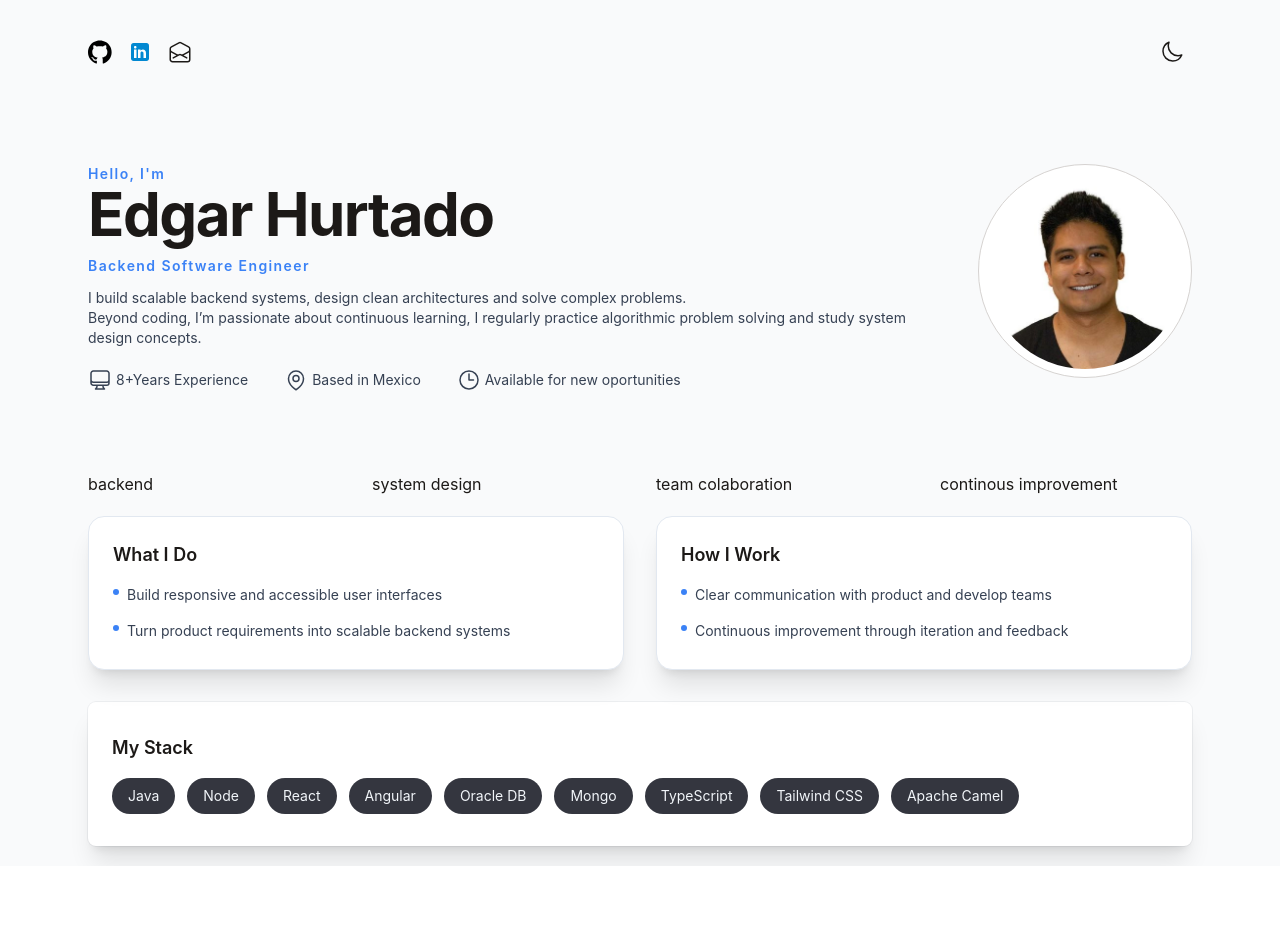
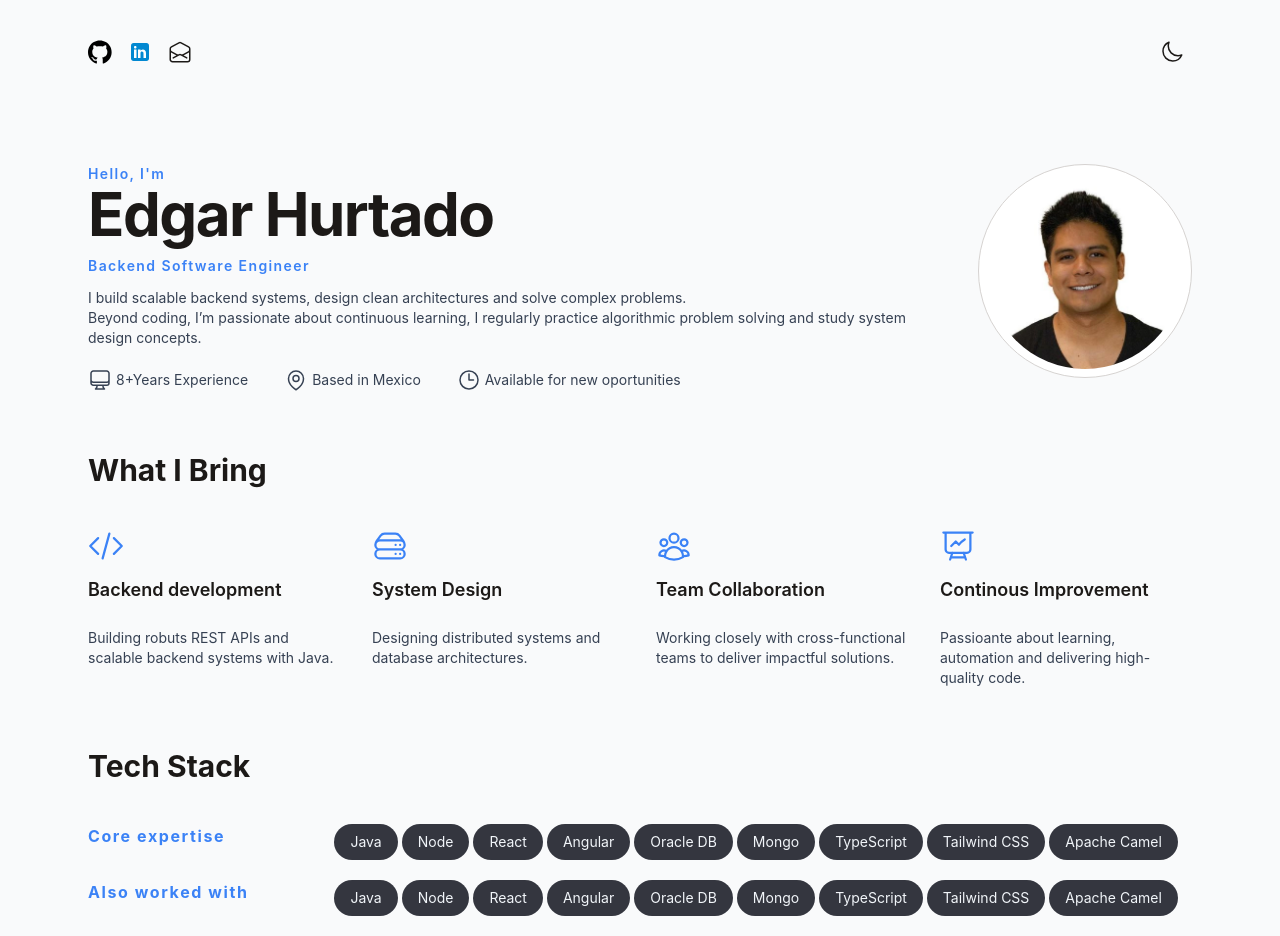
Before and after one commit to edgarhurtado27/spa-profile, a React (Vite) app: page / in a window 1280 px wide. Before the commit the page ends 866 px from the top, so only its background shows below. Built offline with nearby package versions, Linux system fonts and the light colour scheme.

Commit message:
Redesign implemented based on ai propossal

```diff
--- a/src/HeroComponent.tsx
+++ b/src/HeroComponent.tsx
@@ -186,31 +186,65 @@ function HeroComponent() {
             </p>
 
             <div className="flex gap-9 items-center mt-5 text-gray-700 dark:text-gray-400 mt-2 text-sm">
-
               <div className="flex gap-1 items-center align-start">
-<svg xmlns="http://www.w3.org/2000/svg" fill="none" viewBox="0 0 24 24" stroke-width="1.5" stroke="currentColor" className="size-6">
-  <path stroke-linecap="round" stroke-linejoin="round" d="M9 17.25v1.007a3 3 0 0 1-.879 2.122L7.5 21h9l-.621-.621A3 3 0 0 1 15 18.257V17.25m6-12V15a2.25 2.25 0 0 1-2.25 2.25H5.25A2.25 2.25 0 0 1 3 15V5.25m18 0A2.25 2.25 0 0 0 18.75 3H5.25A2.25 2.25 0 0 0 3 5.25m18 0V12a2.25 2.25 0 0 1-2.25 2.25H5.25A2.25 2.25 0 0 1 3 12V5.25" />
+                <svg
+                  xmlns="http://www.w3.org/2000/svg"
+                  fill="none"
+                  viewBox="0 0 24 24"
+                  stroke-width="1.5"
+                  stroke="currentColor"
+                  className="size-6"
+                >
+                  <path
+                    stroke-linecap="round"
+                    stroke-linejoin="round"
+                    d="M9 17.25v1.007a3 3 0 0 1-.879 2.122L7.5 21h9l-.621-.621A3 3 0 0 1 15 18.257V17.25m6-12V15a2.25 2.25 0 0 1-2.25 2.25H5.25A2.25 2.25 0 0 1 3 15V5.25m18 0A2.25 2.25 0 0 0 18.75 3H5.25A2.25 2.25 0 0 0 3 5.25m18 0V12a2.25 2.25 0 0 1-2.25 2.25H5.25A2.25 2.25 0 0 1 3 12V5.25"
+                  />
                 </svg>
                 <p>8+Years Experience</p>
               </div>
 
-
               <div className="flex gap-1 items-center align-start">
-<svg xmlns="http://www.w3.org/2000/svg" fill="none" viewBox="0 0 24 24" stroke-width="1.5" stroke="currentColor" class="size-6">
-  <path stroke-linecap="round" stroke-linejoin="round" d="M15 10.5a3 3 0 1 1-6 0 3 3 0 0 1 6 0Z" />
-  <path stroke-linecap="round" stroke-linejoin="round" d="M19.5 10.5c0 7.142-7.5 11.25-7.5 11.25S4.5 17.642 4.5 10.5a7.5 7.5 0 1 1 15 0Z" />
+                <svg
+                  xmlns="http://www.w3.org/2000/svg"
+                  fill="none"
+                  viewBox="0 0 24 24"
+                  stroke-width="1.5"
+                  stroke="currentColor"
+                  class="size-6"
+                >
+                  <path
+                    stroke-linecap="round"
+                    stroke-linejoin="round"
+                    d="M15 10.5a3 3 0 1 1-6 0 3 3 0 0 1 6 0Z"
+                  />
+                  <path
+                    stroke-linecap="round"
+                    stroke-linejoin="round"
+                    d="M19.5 10.5c0 7.142-7.5 11.25-7.5 11.25S4.5 17.642 4.5 10.5a7.5 7.5 0 1 1 15 0Z"
+                  />
                 </svg>
                 <p>Based in Mexico</p>
               </div>
 
               <div className="flex gap-1 items-center align-start">
-<svg xmlns="http://www.w3.org/2000/svg" fill="none" viewBox="0 0 24 24" stroke-width="1.5" stroke="currentColor" class="size-6">
-  <path stroke-linecap="round" stroke-linejoin="round" d="M12 6v6h4.5m4.5 0a9 9 0 1 1-18 0 9 9 0 0 1 18 0Z" />
+                <svg
+                  xmlns="http://www.w3.org/2000/svg"
+                  fill="none"
+                  viewBox="0 0 24 24"
+                  stroke-width="1.5"
+                  stroke="currentColor"
+                  class="size-6"
+                >
+                  <path
+                    stroke-linecap="round"
+                    stroke-linejoin="round"
+                    d="M12 6v6h4.5m4.5 0a9 9 0 1 1-18 0 9 9 0 0 1 18 0Z"
+                  />
                 </svg>
 
                 <p> Available for new oportunities</p>
               </div>
-
             </div>
           </section>
 
@@ -225,61 +259,126 @@ border border-stone-300 dark:border-zinc-800 p-2"
 
         {/* What I Bring! */}
 
+        <div className="mt-15">
+          <h1 className="text-3xl font-bold">What I Bring</h1>
+        </div>
 
         <div
-          className="mt-20 grid
+          className="mt-10 grid
     grid-cols-1
     lg:grid-cols-4
     gap-8"
         >
+          <div className="flex flex-col gap-3">
+            <svg
+              xmlns="http://www.w3.org/2000/svg"
+              fill="none"
+              viewBox="0 0 24 24"
+              stroke-width="1.5"
+              stroke="currentColor"
+              className="size-9 text-[#3B82F6] dark:text-blue-300"
+            >
+              <path
+                stroke-linecap="round"
+                stroke-linejoin="round"
+                d="M17.25 6.75 22.5 12l-5.25 5.25m-10.5 0L1.5 12l5.25-5.25m7.5-3-4.5 16.5"
+              />
+            </svg>
+            <h2 className="text-lg font-semibold">Backend development</h2>
 
-        <div>backend</div>
-        <div>system design</div>
-        <div>team colaboration</div>
-        <div>continous improvement</div>
-
+            <p className="mt-3 text-gray-700 dark:text-gray-400 mt-2 text-sm">
+              Building robuts REST APIs and scalable backend systems with Java.
+            </p>
           </div>
 
+          <div className="flex flex-col gap-3">
+            <svg
+              xmlns="http://www.w3.org/2000/svg"
+              fill="none"
+              viewBox="0 0 24 24"
+              stroke-width="1.5"
+              stroke="currentColor"
+              className="size-9 text-[#3B82F6] dark:text-blue-300"
+            >
+              <path
+                stroke-linecap="round"
+                stroke-linejoin="round"
+                d="M5.25 14.25h13.5m-13.5 0a3 3 0 0 1-3-3m3 3a3 3 0 1 0 0 6h13.5a3 3 0 1 0 0-6m-16.5-3a3 3 0 0 1 3-3h13.5a3 3 0 0 1 3 3m-19.5 0a4.5 4.5 0 0 1 .9-2.7L5.737 5.1a3.375 3.375 0 0 1 2.7-1.35h7.126c1.062 0 2.062.5 2.7 1.35l2.587 3.45a4.5 4.5 0 0 1 .9 2.7m0 0a3 3 0 0 1-3 3m0 3h.008v.008h-.008v-.008Zm0-6h.008v.008h-.008v-.008Zm-3 6h.008v.008h-.008v-.008Zm0-6h.008v.008h-.008v-.008Z"
+              />
+            </svg>
 
-        <div className="mt-5 grid gap-8 lg:grid-cols-[1fr_1fr] lg:items-start">
-          <div className="grid gap-4">
-            <article
-              className="rounded-2xl bg-white dark:bg-[#27282D]
-border border-slate-200 dark:border-zinc-800 p-6 shadow-xl"
+            <h2 className="text-lg font-semibold">System Design</h2>
+
+            <p className="mt-3 text-gray-700 dark:text-gray-400 mt-2 text-sm">
+              Designing distributed systems and database architectures.
+            </p>
+          </div>
+
+          <div className="flex flex-col gap-3">
+            <svg
+              xmlns="http://www.w3.org/2000/svg"
+              fill="none"
+              viewBox="0 0 24 24"
+              stroke-width="1.5"
+              stroke="currentColor"
+              className="size-9 text-[#3B82F6] dark:text-blue-300"
             >
-              <h2 className="text-lg font-semibold">What I Do</h2>
-              <ul className="mt-3 space-y-2 text-sm leading-7 text-gray-700 dark:text-gray-400">
-                {whatIDo.map((item) => (
-                  <li key={item} className="flex gap-2">
-                    <span className="mt-2 h-1.5 w-1.5 rounded-full bg-[#3B82F6] dark:bg-blue-300" />
-                    <span>{item}</span>
-                  </li>
-                ))}
-              </ul>
-            </article>
+              <path
+                stroke-linecap="round"
+                stroke-linejoin="round"
+                d="M18 18.72a9.094 9.094 0 0 0 3.741-.479 3 3 0 0 0-4.682-2.72m.94 3.198.001.031c0 .225-.012.447-.037.666A11.944 11.944 0 0 1 12 21c-2.17 0-4.207-.576-5.963-1.584A6.062 6.062 0 0 1 6 18.719m12 0a5.971 5.971 0 0 0-.941-3.197m0 0A5.995 5.995 0 0 0 12 12.75a5.995 5.995 0 0 0-5.058 2.772m0 0a3 3 0 0 0-4.681 2.72 8.986 8.986 0 0 0 3.74.477m.94-3.197a5.971 5.971 0 0 0-.94 3.197M15 6.75a3 3 0 1 1-6 0 3 3 0 0 1 6 0Zm6 3a2.25 2.25 0 1 1-4.5 0 2.25 2.25 0 0 1 4.5 0Zm-13.5 0a2.25 2.25 0 1 1-4.5 0 2.25 2.25 0 0 1 4.5 0Z"
+              />
+            </svg>
+
+            <h2 className="text-lg font-semibold">Team Collaboration</h2>
+
+            <p className="mt-3 text-gray-700 dark:text-gray-400 mt-2 text-sm">
+              Working closely with cross-functional teams to deliver impactful
+              solutions.
+            </p>
           </div>
-          <div className="grid gap-4">
-            <article
-              className="rounded-2xl bg-white dark:bg-[#27282D]
-border border-slate-200 dark:border-zinc-800 p-6 shadow-xl"
+
+          <div className="flex flex-col gap-3">
+            <svg
+              xmlns="http://www.w3.org/2000/svg"
+              fill="none"
+              viewBox="0 0 24 24"
+              stroke-width="1.5"
+              stroke="currentColor"
+              className="size-9 text-[#3B82F6] dark:text-blue-300"
             >
-              <h2 className="text-lg font-semibold">How I Work</h2>
-              <ul className="mt-3 space-y-2 text-sm leading-7 text-gray-700 dark:text-gray-400">
-                {howIWork.map((item) => (
-                  <li key={item} className="flex gap-2">
-                    <span className="mt-2 h-1.5 w-1.5 rounded-full bg-[#3B82F6] dark:bg-blue-300" />
-                    <span>{item}</span>
-                  </li>
-                ))}
-              </ul>
-            </article>
+              <path
+                stroke-linecap="round"
+                stroke-linejoin="round"
+                d="M3.75 3v11.25A2.25 2.25 0 0 0 6 16.5h2.25M3.75 3h-1.5m1.5 0h16.5m0 0h1.5m-1.5 0v11.25A2.25 2.25 0 0 1 18 16.5h-2.25m-7.5 0h7.5m-7.5 0-1 3m8.5-3 1 3m0 0 .5 1.5m-.5-1.5h-9.5m0 0-.5 1.5m.75-9 3-3 2.148 2.148A12.061 12.061 0 0 1 16.5 7.605"
+              />
+            </svg>
+
+            <h2 className="text-lg font-semibold">Continous Improvement</h2>
+
+            <p className="mt-3 text-gray-700 dark:text-gray-400 mt-2 text-sm">
+              Passioante about learning, automation and delivering high-quality
+              code.
+            </p>
           </div>
         </div>
 
         {/* Stack */}
-        <div className="mt-8 rounded-2xl bg-white dark:bg-[#27282D] rounded-lg px-6 py-8 ring shadow-xl ring-gray-900/5 p-6">
-          <h2 className="text-lg font-semibold">My Stack</h2>
-          <div className="mt-4 flex flex-wrap gap-3">
+
+        <div className="mt-15">
+          <h1 className="text-3xl font-bold">Tech Stack</h1>
+        </div>
+
+        <div className="mt-10 grid grid-row gap-5">
+          <div
+            className="grid grid-cols-1
+    lg:grid-cols-[1fr_4fr]
+    gap-8"
+          >
+            <div className="text-md font-bold tracking-widest text-[#3B82F6] dark:text-blue-300">
+              Core expertise
+            </div>
+            <div className="flex gap-1">
               {coreStack.map((stackItem) => (
                 <span
                   key={stackItem}
@@ -290,6 +389,28 @@ border border-slate-200 dark:border-zinc-800 p-6 shadow-xl"
               ))}
             </div>
           </div>
+
+
+          <div
+            className="grid grid-cols-1
+    lg:grid-cols-[1fr_4fr]
+    gap-8">
+        <div className="text-md font-bold tracking-widest text-[#3B82F6] dark:text-blue-300">
+        Also worked with
+        </div>
+        <div className="flex gap-1">
+          {coreStack.map((stackItem) => (
+            <span
+              key={stackItem}
+              className="rounded-full bg-[#34363F] px-4 py-2 text-sm text-slate-100"
+            >
+              {stackItem}
+            </span>
+          ))}
+        </div>
+        </div>
+
+        </div>
       </div>
     </section>
   );
```
Lines whose indentation alone changed are shown as unchanged.
